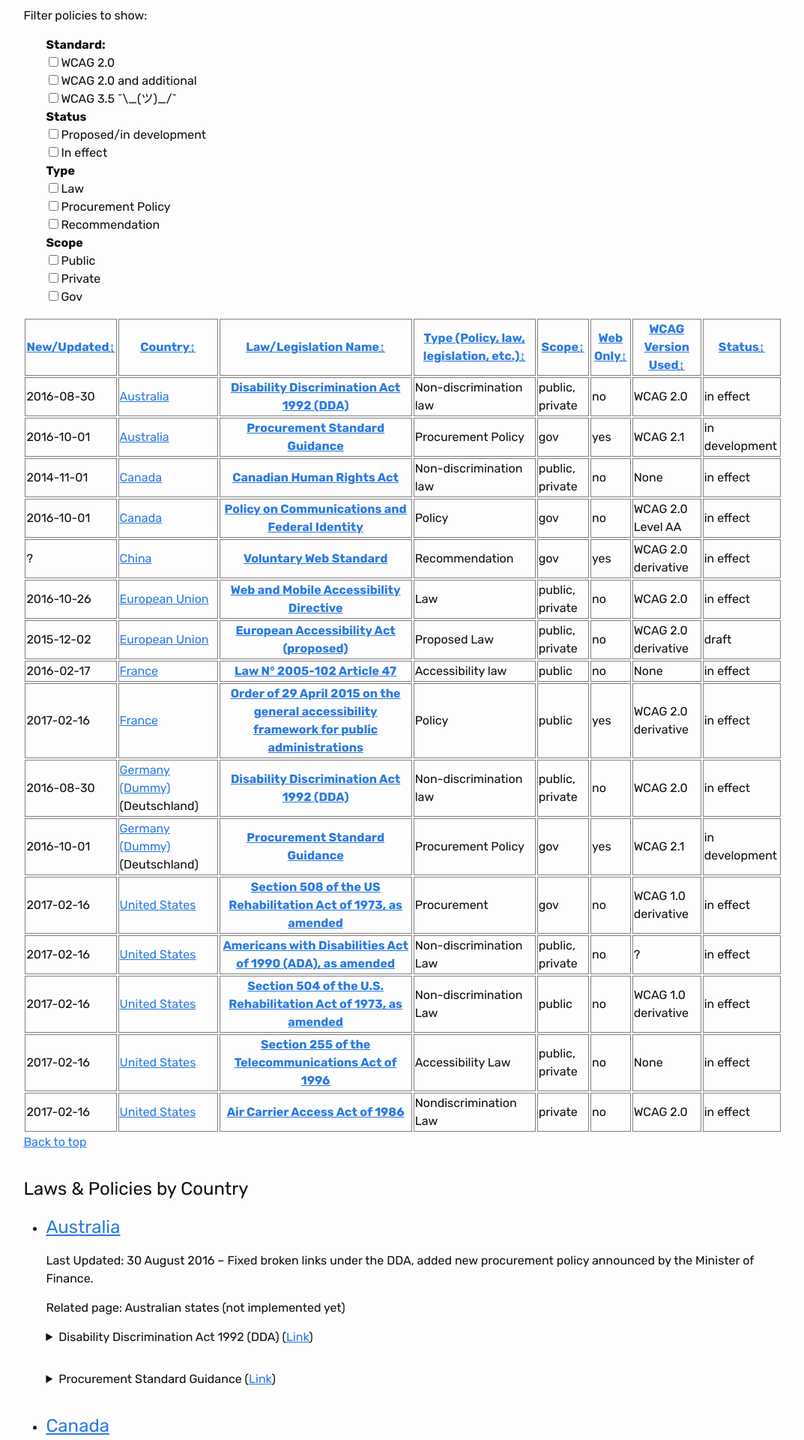
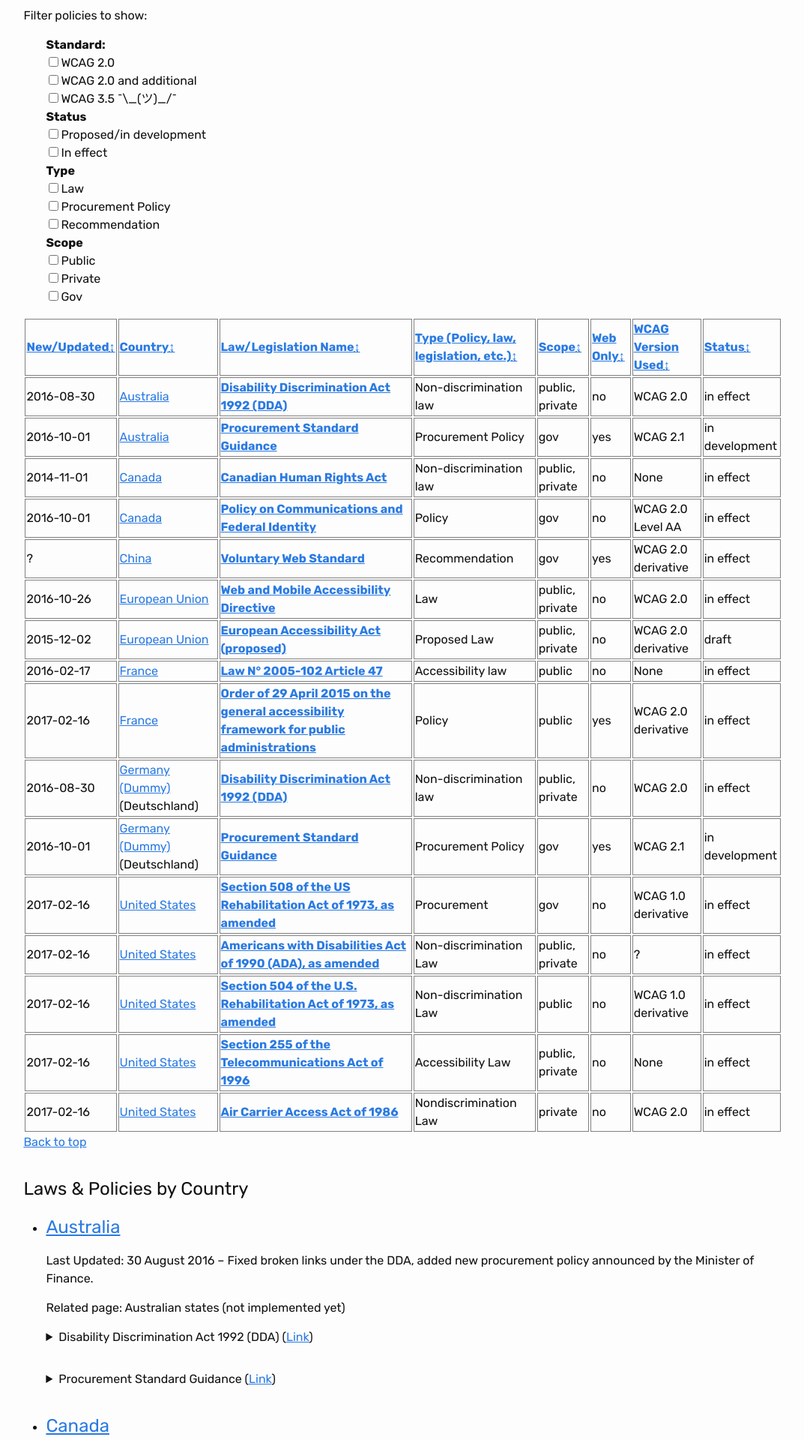
Before and after one commit to w3c/wai-policies-prototype, a Jekyll site: the page built from index.html, in a window 1280 px wide. Shown: the part 940-2860 px from the top of the page at 75% size, without its empty margins (206-1279 px from the left). Built offline with Jekyll 4.4.1, drawn with Linux system fonts in a browser that asks for light colours.

Commit message:
Left justify table columns
For @AndrewArch

```diff
--- a/_sass/_base.scss
+++ b/_sass/_base.scss
@@ -195,3 +195,7 @@ pre {
         }
     }
 }
+
+th, td {
+  text-align: left;
+}
```
